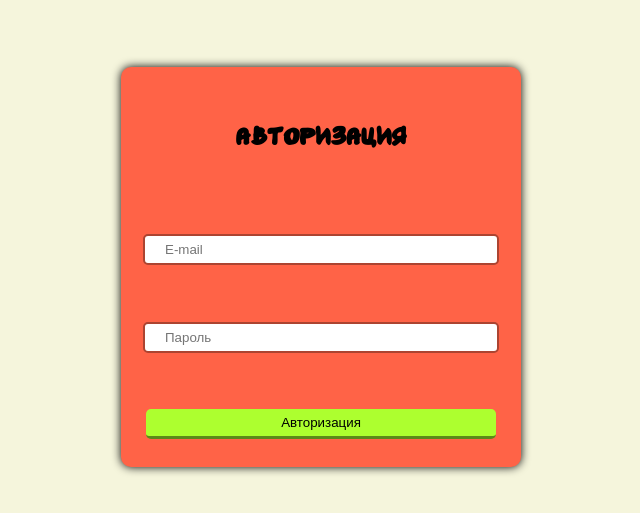
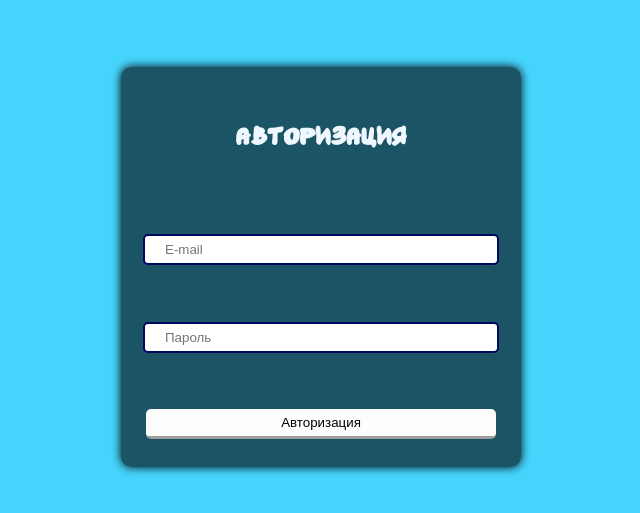
Before and after one commit to Naka4442/novel, a Vue app: page /authorization in a window 1280 px wide. Shown: the part 133-646 px from the top of the page, without its empty margins (319-959 px from the left). Built offline with nearby package versions, Linux system fonts and the light colour scheme; no server answers.

Commit message:
поменяла стили регистрации и авторизации

```diff
--- a/src/views/AuthorizationView.vue
+++ b/src/views/AuthorizationView.vue
@@ -5,6 +5,7 @@
             <input type="email" placeholder="E-mail" v-model="user.email">
             <input type="password" placeholder="Пароль" v-model="user.password">
             <button @click="makeAuthorization">Авторизация</button>
+
         </form>
     </main>
 </template>
@@ -42,7 +43,7 @@ methods : {
 main{
     width: 100vw;
     height: 100vh;
-    background-color: beige;
+    background-color: rgb(69, 212, 252);
     display: flex;
     flex-direction: column;
     justify-content: center;
@@ -52,7 +53,7 @@ main{
 form{
     width: 400px;
     height: 400px;
-    background-color: tomato;
+    background-color: rgba(0, 0, 0, 0.6);
     border-radius: 10px;
     box-shadow: 0 0 10px black;
     display: flex;
@@ -64,26 +65,27 @@ input{
     width: 330px;
     height: 25px;
     border-radius: 5px;
-    border: 2px solid #ac4431;
+    border: 2px solid #00075e;
     outline: none;
     padding-left: 20px;
     transition: 0.5s;
 }
 input:focus{
-    box-shadow: 0 0 5px #961919;
+    box-shadow: 0 0 5px #00075e;
     transition: 0.5s;
 }
 button{
     width: 350px;
     height: 30px;
-    background-color: greenyellow;
+    background-color: rgb(253, 254, 251);
     border: none;
-    border-bottom: 3px solid #5c8919;
+    border-bottom: 3px solid #9d9e9c;
     cursor: pointer;
     border-radius: 5px;
 }
 h2{
     font-family: "Everlasting";
     font-size: 30px;
+    color: aliceblue;
 }
 </style>
--- a/src/views/RegistrationView.vue
+++ b/src/views/RegistrationView.vue
@@ -39,7 +39,7 @@ methods : {
 main{
     width: 100vw;
     height: 100vh;
-    background-color: beige;
+    background-color: rgb(69, 212, 252);
     display: flex;
     flex-direction: column;
     justify-content: center;
@@ -49,7 +49,7 @@ main{
 form{
     width: 400px;
     height: 400px;
-    background-color: tomato;
+    background-color: rgba(0, 0, 0, 0.6);
     border-radius: 10px;
     box-shadow: 0 0 10px black;
     display: flex;
@@ -61,26 +61,27 @@ input{
     width: 330px;
     height: 25px;
     border-radius: 5px;
-    border: 2px solid #ac4431;
+    border: 2px solid #00075e;
     outline: none;
     padding-left: 20px;
     transition: 0.5s;
 }
 input:focus{
-    box-shadow: 0 0 5px #961919;
+    box-shadow: 0 0 5px #00075e;
     transition: 0.5s;
 }
 button{
     width: 350px;
     height: 30px;
-    background-color: greenyellow;
+    background-color: rgb(253, 254, 251);
     border: none;
-    border-bottom: 3px solid #5c8919;
+    border-bottom: 3px solid #9d9e9c;
     cursor: pointer;
     border-radius: 5px;
 }
 h2{
     font-family: "Everlasting";
     font-size: 30px;
+    color: aliceblue;
 }
 </style>
```
